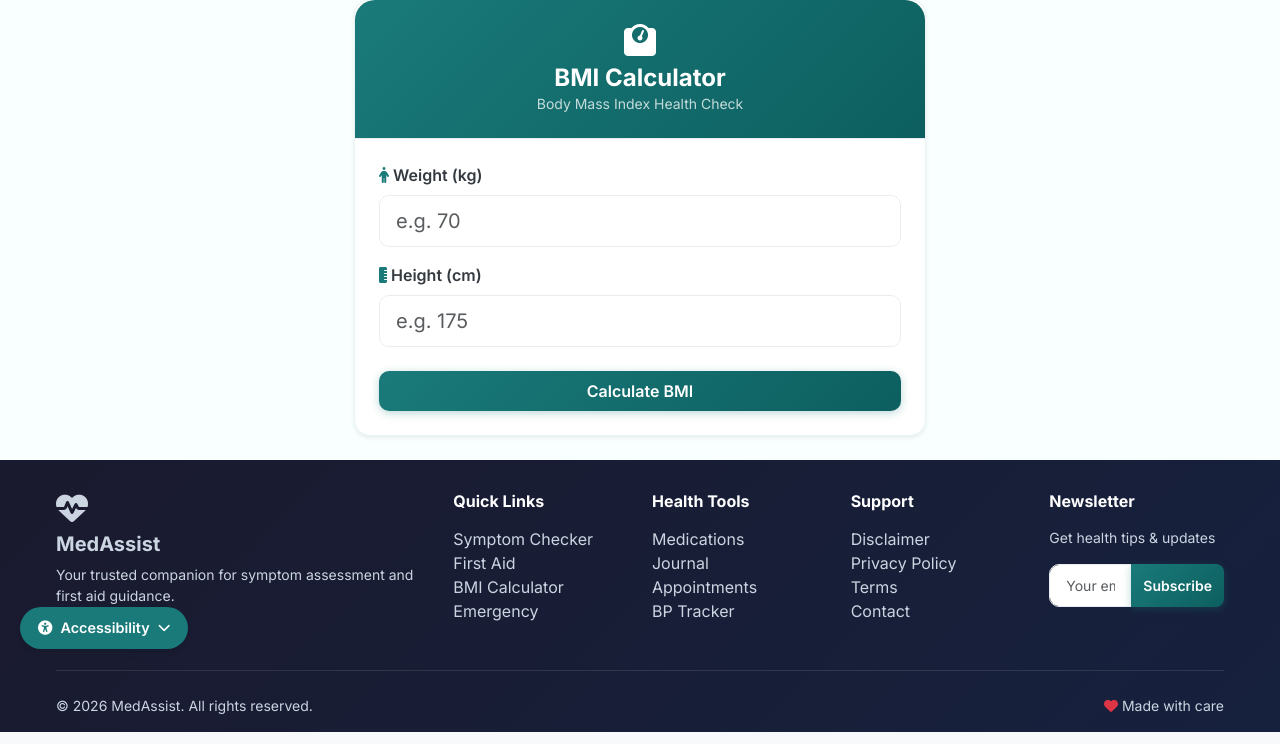
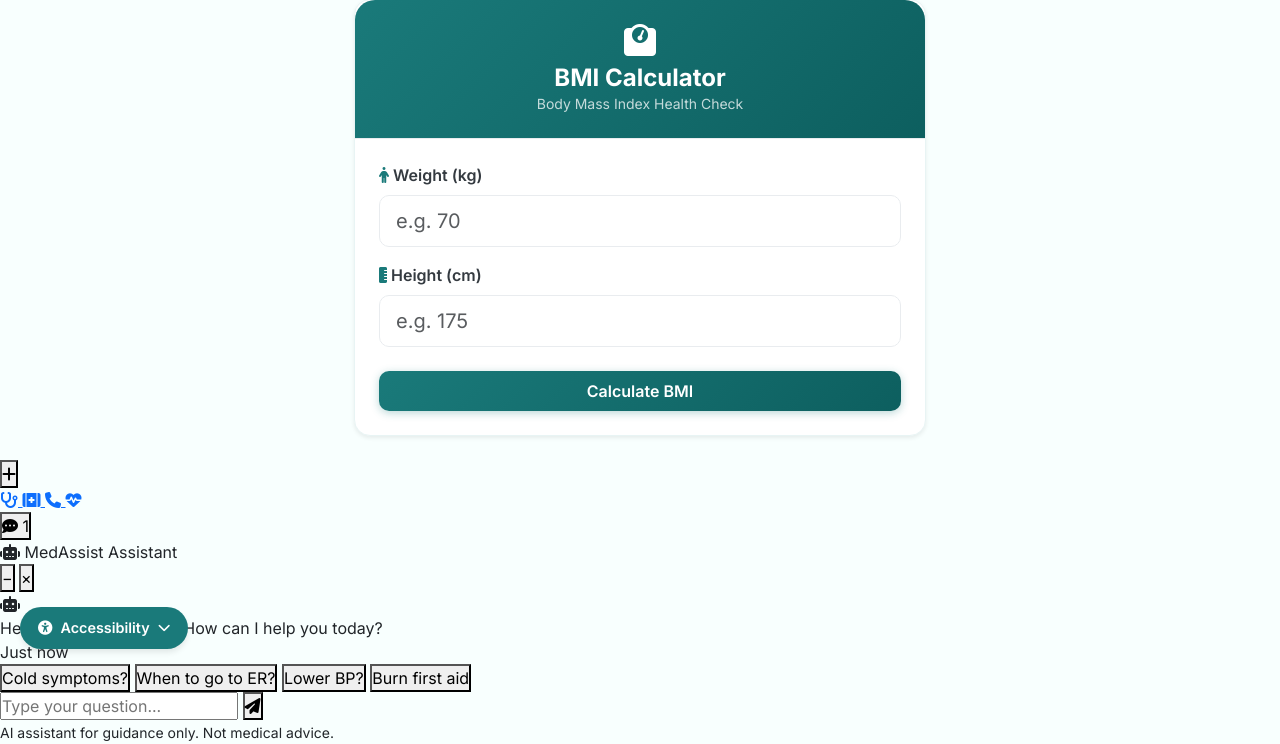
Before and after one commit to winstone-1/med-assist, a Flask app: page /bmi-calculator in a window 1280 px wide. Shown: the part 131-875 px from the top of the page. Run offline with Flask 3, Linux system fonts and the light colour scheme; parts of the project's set-up code (start-up, migrations or seed data) failed here and were passed over.

Commit message:
feat: implement chatbot functionality with AI responses and add service worker for PWA support; update base template with manifest and offline notifications

```diff
--- /dev/null
+++ b/static/js/chatbot.js
@@ -0,0 +1,194 @@
+// Chatbot AI Responses
+const chatbotResponses = {
+    // Symptom related
+    'chest pain': 'Chest pain can be serious. If you have crushing chest pain, pain radiating to arm/jaw, or shortness of breath, call emergency services (999/112) immediately.',
+    'fever': 'For fever over 38°C (100.4°F), rest, stay hydrated, and take paracetamol. Seek medical attention if fever lasts more than 3 days or exceeds 40°C (104°F).',
+    'headache': 'For mild headaches, rest and hydrate. See a doctor if you have sudden severe headache, headache with fever, or after head injury.',
+    'cough': 'For cough, rest and drink warm fluids. Seek care if you have difficulty breathing, cough up blood, or have cough lasting more than 3 weeks.',
+
+    // First aid related
+    'choking': 'For choking: 1) Ask if person is choking 2) Call 999/112 3) Give 5 back blows 4) Give 5 abdominal thrusts (Heimlich) 5) Repeat until object is cleared.',
+    'burns': 'For burns: 1) Cool under running water for 20 minutes 2) Remove jewellery 3) Cover with sterile dressing. Do NOT apply ice or butter.',
+    'bleeding': 'For severe bleeding: 1) Call emergency services 2) Apply firm direct pressure 3) Raise injured limb 4) Keep pressure until help arrives.',
+    'fracture': 'For suspected fracture: 1) Do not move person 2) Immobilize area 3) Apply ice pack wrapped in cloth 4) Seek medical attention.',
+
+    // Conditions
+    'cold symptoms': 'Common cold symptoms include: runny nose, sore throat, cough, sneezing, mild fever, and fatigue. Most colds resolve within 7-10 days.',
+    'flu symptoms': 'Flu symptoms include: sudden high fever, body aches, headache, extreme fatigue, dry cough, and sore throat. Rest and hydrate.',
+    'allergy symptoms': 'Allergy symptoms include: sneezing, runny/blocked nose, itchy/watery eyes, rash. Antihistamines can help.',
+
+    // Emergency
+    'when to go to er': 'Go to ER for: chest pain, difficulty breathing, severe bleeding, head injury with confusion, sudden severe headache, paralysis, or loss of consciousness.',
+    'emergency signs': 'Emergency signs include: difficulty breathing, chest pain, severe bleeding, sudden confusion, inability to wake up, or severe allergic reaction.',
+
+    // General health
+    'blood pressure': 'Normal BP is below 120/80. High BP is 130/90 or above. Consult your doctor for personalized advice.',
+    'bmi': 'BMI categories: Underweight (<18.5), Normal (18.5-24.9), Overweight (25-29.9), Obese (30+). BMI is a screening tool, not diagnostic.',
+    'hydration': 'Adults should drink 2-3 liters of water daily. Signs of dehydration: dark urine, dry mouth, fatigue, dizziness.',
+    'sleep': 'Adults need 7-9 hours of sleep per night. Good sleep hygiene: consistent schedule, dark room, no screens before bed.',
+
+    // Default
+    'default': "I'm here to help! You can ask me about symptoms, first aid, conditions, or when to seek emergency care. What would you like to know?"
+};
+
+// Main chat function
+function sendMessage() {
+    const input = document.getElementById('chatInput');
+    const message = input.value.trim();
+
+    if (!message) return;
+
+    // Add user message
+    addMessage(message, 'user');
+    input.value = '';
+
+    // Show typing indicator
+    showTypingIndicator();
+
+    // Get AI response after delay
+    setTimeout(() => {
+        removeTypingIndicator();
+        const response = getAIResponse(message);
+        addMessage(response, 'bot');
+
+        // Update notification badge
+        const notification = document.getElementById('chatNotification');
+        if (notification && !document.getElementById('chatbotContainer').classList.contains('open')) {
+            const count = parseInt(notification.textContent) || 0;
+            notification.textContent = count + 1;
+        }
+    }, 500 + Math.random() * 500);
+}
+
+function getAIResponse(userMessage) {
+    const lowerMessage = userMessage.toLowerCase();
+
+    // Check for keywords
+    for (const [keyword, response] of Object.entries(chatbotResponses)) {
+        if (lowerMessage.includes(keyword)) {
+            return response;
+        }
+    }
+
+    // Check for question patterns
+    if (lowerMessage.includes('how long') || lowerMessage.includes('duration')) {
+        return 'Symptom duration matters. Acute symptoms (<7 days) are often viral. Chronic symptoms (>2 weeks) may need medical evaluation.';
+    }
+
+    if (lowerMessage.includes('should i see a doctor')) {
+        return 'See a doctor if: symptoms are severe, lasting >7 days, worsening, or if you have high fever, difficulty breathing, or chest pain.';
+    }
+
+    if (lowerMessage.includes('thank')) {
+        return "You're welcome! Stay healthy and consult a doctor for medical advice. Is there anything else I can help with?";
+    }
+
+    if (lowerMessage.includes('hi') || lowerMessage.includes('hello')) {
+        return "Hello! I'm MedAssist AI. Ask me about symptoms, first aid, medications, or health concerns.";
+    }
+
+    return "I understand you're asking about: " + userMessage + "\n\nFor accurate medical advice, please consult a healthcare professional. Would you like to check symptoms using our symptom checker instead?";
+}
+
+function addMessage(text, sender) {
+    const messagesDiv = document.getElementById('chatMessages');
+    const messageDiv = document.createElement('div');
+    messageDiv.className = `message ${sender}`;
+
+    const now = new Date();
+    const timeString = now.toLocaleTimeString([], { hour: '2-digit', minute: '2-digit' });
+
+    messageDiv.innerHTML = `
+        <div class="message-avatar">
+            <i class="fa-solid ${sender === 'bot' ? 'fa-robot' : 'fa-user'}"></i>
+        </div>
+        <div class="message-content">
+            <div class="message-text">${escapeHtml(text)}</div>
+            <div class="message-time">${timeString}</div>
+        </div>
+    `;
+
+    messagesDiv.appendChild(messageDiv);
+    messagesDiv.scrollTop = messagesDiv.scrollHeight;
+}
+
+function escapeHtml(text) {
+    const div = document.createElement('div');
+    div.textContent = text;
+    return div.innerHTML.replace(/\n/g, '<br>');
+}
+
+function showTypingIndicator() {
+    const messagesDiv = document.getElementById('chatMessages');
+    const typingDiv = document.createElement('div');
+    typingDiv.className = 'message bot typing-indicator-container';
+    typingDiv.id = 'typingIndicator';
+    typingDiv.innerHTML = `
+        <div class="message-avatar">
+            <i class="fa-solid fa-robot"></i>
+        </div>
+        <div class="typing-indicator">
+            <span></span><span></span><span></span>
+        </div>
+    `;
+    messagesDiv.appendChild(typingDiv);
+    messagesDiv.scrollTop = messagesDiv.scrollHeight;
+}
+
+function removeTypingIndicator() {
+    const indicator = document.getElementById('typingIndicator');
+    if (indicator) indicator.remove();
+}
+
+// Event listeners
+document.addEventListener('DOMContentLoaded', () => {
+    const sendBtn = document.getElementById('chatSend');
+    const chatInput = document.getElementById('chatInput');
+    const chatToggle = document.getElementById('chatbotToggle');
+    const chatContainer = document.getElementById('chatbotContainer');
+    const chatClose = document.querySelector('.chatbot-close');
+    const chatMinimize = document.getElementById('chatMinimize');
+    const quickReplies = document.querySelectorAll('.quick-reply');
+
+    if (sendBtn) sendBtn.addEventListener('click', sendMessage);
+    if (chatInput) chatInput.addEventListener('keypress', (e) => {
+        if (e.key === 'Enter') sendMessage();
+    });
+
+    if (chatToggle) {
+        chatToggle.addEventListener('click', () => {
+            chatContainer.classList.toggle('open');
+            if (chatContainer.classList.contains('open')) {
+                document.getElementById('chatNotification').style.display = 'none';
+                document.getElementById('chatNotification').textContent = '0';
+            }
+        });
+    }
+
+    if (chatClose) {
+        chatClose.addEventListener('click', () => {
+            chatContainer.classList.remove('open');
+        });
+    }
+
+    if (chatMinimize) {
+        chatMinimize.addEventListener('click', () => {
+            chatContainer.classList.remove('open');
+        });
+    }
+
+    quickReplies.forEach(reply => {
+        reply.addEventListener('click', () => {
+            const question = reply.getAttribute('data-question');
+            document.getElementById('chatInput').value = question;
+            sendMessage();
+        });
+    });
+
+    // Close chat when clicking outside
+    document.addEventListener('click', (e) => {
+        if (chatContainer && !chatContainer.contains(e.target) && !chatToggle.contains(e.target)) {
+            chatContainer.classList.remove('open');
+        }
+    });
+});
--- a/templates/base.html
+++ b/templates/base.html
@@ -4,12 +4,14 @@
   <meta charset="UTF-8">
   <meta name="viewport" content="width=device-width, initial-scale=1, shrink-to-fit=no">
   <meta name="description" content="MedAssist - Symptom Checker and First Aid Guide">
+  <meta name="theme-color" content="#1A7A7A">
   <title>{% block title %}MedAssist{% endblock %}</title>
   <link href="https://cdn.jsdelivr.net/npm/bootstrap@5.3.3/dist/css/bootstrap.min.css" rel="stylesheet">
   <link href="https://cdnjs.cloudflare.com/ajax/libs/font-awesome/6.5.0/css/all.min.css" rel="stylesheet">
   <link rel="stylesheet" href="{{ url_for('static', filename='css/style.css') }}">
   <link rel="stylesheet" href="{{ url_for('static', filename='css/dark-theme.css') }}">
   <link rel="stylesheet" href="{{ url_for('static', filename='css/responsive.css') }}">
+  <link rel="manifest" href="{{ url_for('static', filename='manifest.json') }}">
 </head>
 <body>
 
@@ -171,80 +173,93 @@
     <i class="fa-solid fa-chevron-up"></i>
   </button>
 
-  <!-- Footer - Responsive -->
-  <footer class="footer mt-auto">
-    <div class="container">
-      <div class="row">
-        <div class="col-lg-4 col-md-12 mb-4 mb-lg-0">
-          <div class="footer-brand">
-            <i class="fa-solid fa-heart-pulse fa-2x mb-2"></i>
-            <h5 class="fw-bold mb-2">MedAssist</h5>
-            <p class="text-muted small">
-              Your trusted companion for symptom assessment and first aid guidance.
-            </p>
-            <div class="social-links mt-3">
-              <a href="#" aria-label="Facebook"><i class="fa-brands fa-facebook-f"></i></a>
-              <a href="#" aria-label="Twitter"><i class="fa-brands fa-twitter"></i></a>
-              <a href="#" aria-label="LinkedIn"><i class="fa-brands fa-linkedin-in"></i></a>
-              <a href="#" aria-label="GitHub"><i class="fa-brands fa-github"></i></a>
+  <!-- Floating Action Button (FAB) -->
+  <div class="fab-container">
+    <button class="fab-main" id="fabMain">
+      <i class="fa-solid fa-plus"></i>
+    </button>
+    <div class="fab-options">
+      <a href="{{ url_for('symptom_form') }}" class="fab-option" title="Check Symptoms">
+        <i class="fa-solid fa-stethoscope"></i>
+      </a>
+      <a href="{{ url_for('firstaid_list') }}" class="fab-option" title="First Aid">
+        <i class="fa-solid fa-kit-medical"></i>
+      </a>
+      <a href="{{ url_for('emergency') }}" class="fab-option emergency" title="Emergency">
+        <i class="fa-solid fa-phone"></i>
+      </a>
+      <a href="{{ url_for('bp_tracker') }}" class="fab-option" title="BP Tracker">
+        <i class="fa-solid fa-heartbeat"></i>
+      </a>
+    </div>
+  </div>
+
+  <!-- Chatbot Widget -->
+  <div class="chatbot-widget">
+    <button class="chatbot-toggle" id="chatbotToggle">
+      <i class="fa-solid fa-comment-dots"></i>
+      <span class="notification-badge" id="chatNotification">1</span>
+    </button>
+    <div class="chatbot-container" id="chatbotContainer">
+      <div class="chatbot-header">
+        <div>
+          <i class="fa-solid fa-robot"></i> MedAssist Assistant
+          <span class="online-status"></span>
+        </div>
+        <div>
+          <button class="chatbot-minimize" id="chatMinimize">−</button>
+          <button class="chatbot-close">&times;</button>
+        </div>
+      </div>
+      <div class="chatbot-messages" id="chatMessages">
+        <div class="message bot">
+          <div class="message-avatar"><i class="fa-solid fa-robot"></i></div>
+          <div class="message-content">
+            <div class="message-text">Hello! I'm MedAssist AI. How can I help you today?</div>
+            <div class="message-time">Just now</div>
           </div>
         </div>
       </div>
-        <div class="col-lg-2 col-md-4 col-6 mb-4 mb-md-0">
-          <h6 class="fw-bold mb-3">Quick Links</h6>
-          <ul class="list-unstyled">
-            <li><a href="{{ url_for('symptom_form') }}">Symptom Checker</a></li>
-            <li><a href="{{ url_for('firstaid_list') }}">First Aid</a></li>
-            <li><a href="{{ url_for('bmi_calculator') }}">BMI Calculator</a></li>
-            <li><a href="{{ url_for('emergency') }}">Emergency</a></li>
-          </ul>
+      <div class="chatbot-quick-replies" id="quickReplies">
+        <button class="quick-reply" data-question="What are common cold symptoms?">Cold symptoms?</button>
+        <button class="quick-reply" data-question="When to go to ER?">When to go to ER?</button>
+        <button class="quick-reply" data-question="How to lower blood pressure?">Lower BP?</button>
+        <button class="quick-reply" data-question="First aid for burns">Burn first aid</button>
       </div>
-        <div class="col-lg-2 col-md-4 col-6 mb-4 mb-md-0">
-          <h6 class="fw-bold mb-3">Health Tools</h6>
-          <ul class="list-unstyled">
-            <li><a href="{{ url_for('medications') }}">Medications</a></li>
-            <li><a href="{{ url_for('journal') }}">Journal</a></li>
-            <li><a href="{{ url_for('appointments') }}">Appointments</a></li>
-            <li><a href="{{ url_for('bp_tracker') }}">BP Tracker</a></li>
-          </ul>
+      <div class="chatbot-input">
+        <input type="text" placeholder="Type your question..." id="chatInput">
+        <button id="chatSend"><i class="fa-solid fa-paper-plane"></i></button>
       </div>
-        <div class="col-lg-2 col-md-4 col-6 mb-4 mb-md-0">
-          <h6 class="fw-bold mb-3">Support</h6>
-          <ul class="list-unstyled">
-            <li><a href="{{ url_for('disclaimer') }}">Disclaimer</a></li>
-            <li><a href="#">Privacy Policy</a></li>
-            <li><a href="#">Terms</a></li>
-            <li><a href="#">Contact</a></li>
-          </ul>
-        </div>
-        <div class="col-lg-2 col-md-12">
-          <h6 class="fw-bold mb-3">Newsletter</h6>
-          <p class="text-muted small">Get health tips & updates</p>
-          <form class="newsletter-form">
-            <div class="input-group">
-              <input type="email" class="form-control form-control-sm" placeholder="Your email">
-              <button class="btn btn-teal btn-sm" type="button">Subscribe</button>
-            </div>
-          </form>
-        </div>
-      </div>
-      <hr class="my-4">
-      <div class="row align-items-center">
-        <div class="col-md-6 text-center text-md-start">
-          <p class="text-muted small mb-0">&copy; 2026 MedAssist. All rights reserved.</p>
-        </div>
-        <div class="col-md-6 text-center text-md-end">
-          <p class="text-muted small mb-0">
-            <i class="fa-solid fa-heart text-danger"></i> Made with care
-          </p>
+      <div class="chatbot-footer">
+        <small>AI assistant for guidance only. Not medical advice.</small>
       </div>
     </div>
   </div>
-  </footer>
+
+  <!-- Toast Container -->
+  <div class="toast-container position-fixed bottom-0 end-0 p-3" style="z-index: 1100;">
+    <div id="liveToast" class="toast" role="alert" aria-live="assertive" aria-atomic="true" data-bs-autohide="true" data-bs-delay="3000">
+      <div class="toast-header">
+        <i class="fa-solid fa-heart-pulse text-teal me-2"></i>
+        <strong class="me-auto">MedAssist</strong>
+        <small>Just now</small>
+        <button type="button" class="btn-close" data-bs-dismiss="toast"></button>
+      </div>
+      <div class="toast-body" id="toastMessage">
+        Notification message here
+      </div>
+    </div>
+  </div>
+
+  <!-- Offline Notification Banner -->
+  <div id="offlineBanner" class="offline-banner" style="display: none;">
+    <i class="fa-solid fa-wifi"></i> You are offline. Some features may be unavailable.
+  </div>
 
   <script src="https://cdn.jsdelivr.net/npm/bootstrap@5.3.3/dist/js/bootstrap.bundle.min.js"></script>
   <script src="{{ url_for('static', filename='js/severity_colors.js') }}"></script>
   <script src="{{ url_for('static', filename='js/accessibility.js') }}"></script>
+  <script src="{{ url_for('static', filename='js/chatbot.js') }}"></script>
   <script>
     // Back to top
     const btn = document.getElementById('backToTop');
@@ -268,32 +283,33 @@
         }
       });
 
-      // Close menu when clicking outside
       document.addEventListener('click', (e) => {
         if (!toggleBtn.contains(e.target) && !menu.contains(e.target)) {
           menu.classList.remove('show');
+          if (toggleBtn.querySelector('.toggle-icon')) {
             toggleBtn.querySelector('.toggle-icon').style.transform = 'rotate(0deg)';
+          }
         }
       });
     }
-  </script>
-  {% block scripts %}{% endblock %}
-<!-- Toast Container -->
-<div class="toast-container position-fixed bottom-0 end-0 p-3" style="z-index: 1100;">
-  <div id="liveToast" class="toast" role="alert" aria-live="assertive" aria-atomic="true" data-bs-autohide="true" data-bs-delay="3000">
-    <div class="toast-header">
-      <i class="fa-solid fa-heart-pulse text-teal me-2"></i>
-      <strong class="me-auto">MedAssist</strong>
-      <small>Just now</small>
-      <button type="button" class="btn-close" data-bs-dismiss="toast"></button>
-    </div>
-    <div class="toast-body" id="toastMessage">
-      Notification message here
-    </div>
-  </div>
-</div>
 
-<script>
+    // Floating Action Button
+    const fabMain = document.getElementById('fabMain');
+    const fabContainer = document.querySelector('.fab-container');
+
+    if (fabMain && fabContainer) {
+      fabMain.addEventListener('click', () => {
+        fabContainer.classList.toggle('open');
+      });
+
+      document.addEventListener('click', (e) => {
+        if (!fabContainer.contains(e.target)) {
+          fabContainer.classList.remove('open');
+        }
+      });
+    }
+
+    // Toast notification function
     function showToast(message, type = 'success') {
       const toastEl = document.getElementById('liveToast');
       const toastBody = document.getElementById('toastMessage');
@@ -301,7 +317,6 @@
 
       toastBody.textContent = message;
 
-    // Change header color based on type
       if (type === 'success') {
         toastHeader.style.backgroundColor = '#10B981';
         toastHeader.style.color = 'white';
@@ -316,6 +331,25 @@
       const toast = new bootstrap.Toast(toastEl);
       toast.show();
     }
+
+    // Online/Offline detection
+    window.addEventListener('online', () => {
+      document.getElementById('offlineBanner').style.display = 'none';
+      showToast('Connection restored!', 'success');
+    });
+
+    window.addEventListener('offline', () => {
+      document.getElementById('offlineBanner').style.display = 'block';
+      showToast('You are offline. Please check your connection.', 'error');
+    });
+
+    // Service Worker registration for PWA
+    if ('serviceWorker' in navigator) {
+      navigator.serviceWorker.register('/static/sw.js')
+        .then(reg => console.log('Service Worker registered', reg))
+        .catch(err => console.log('Service Worker registration failed', err));
+    }
   </script>
+  {% block scripts %}{% endblock %}
 </body>
 </html>
```
Also changed, not shown: static/js/sw.js (added, +41 -0 lines), static/manifest.json (added). Lines whose indentation alone changed are shown as unchanged.
